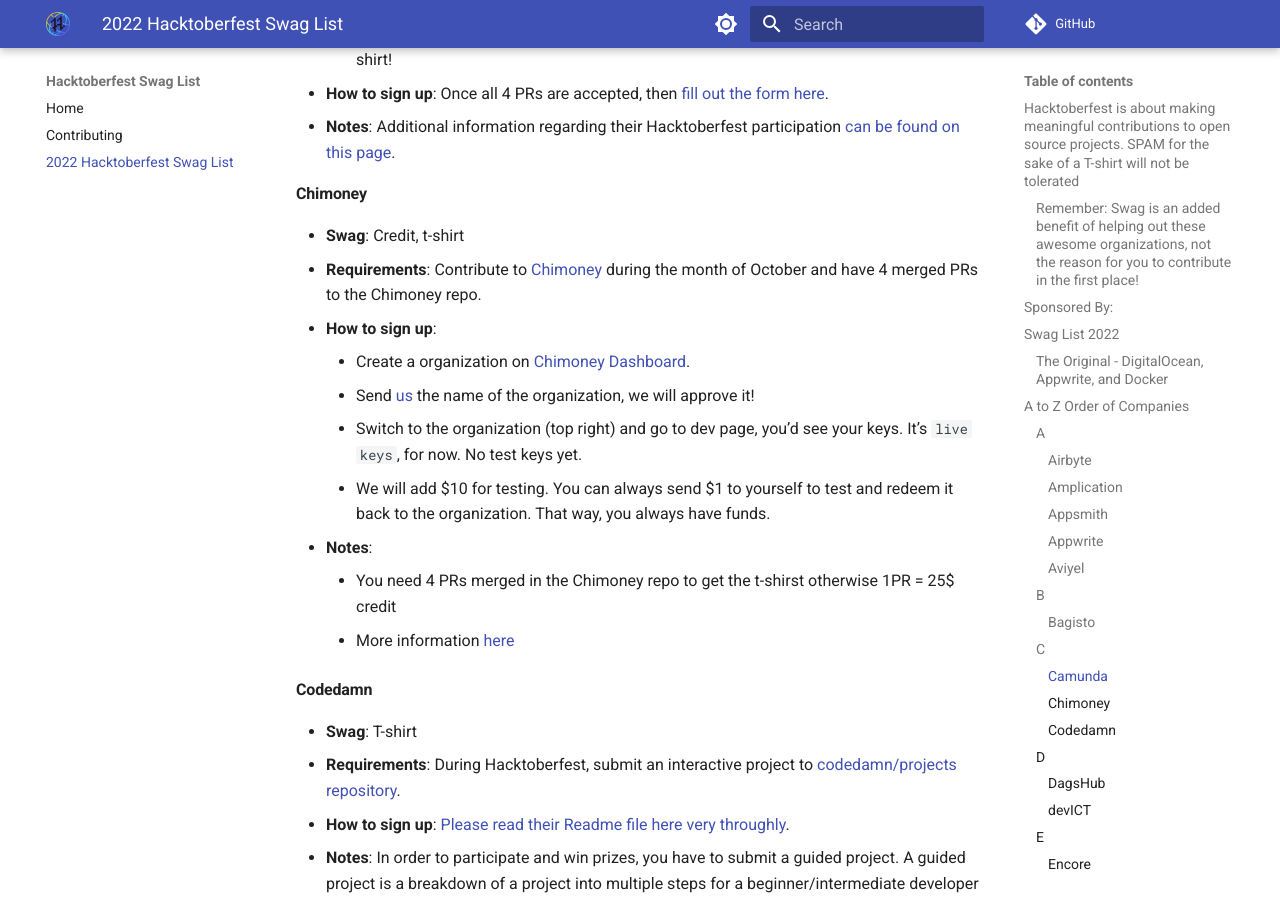
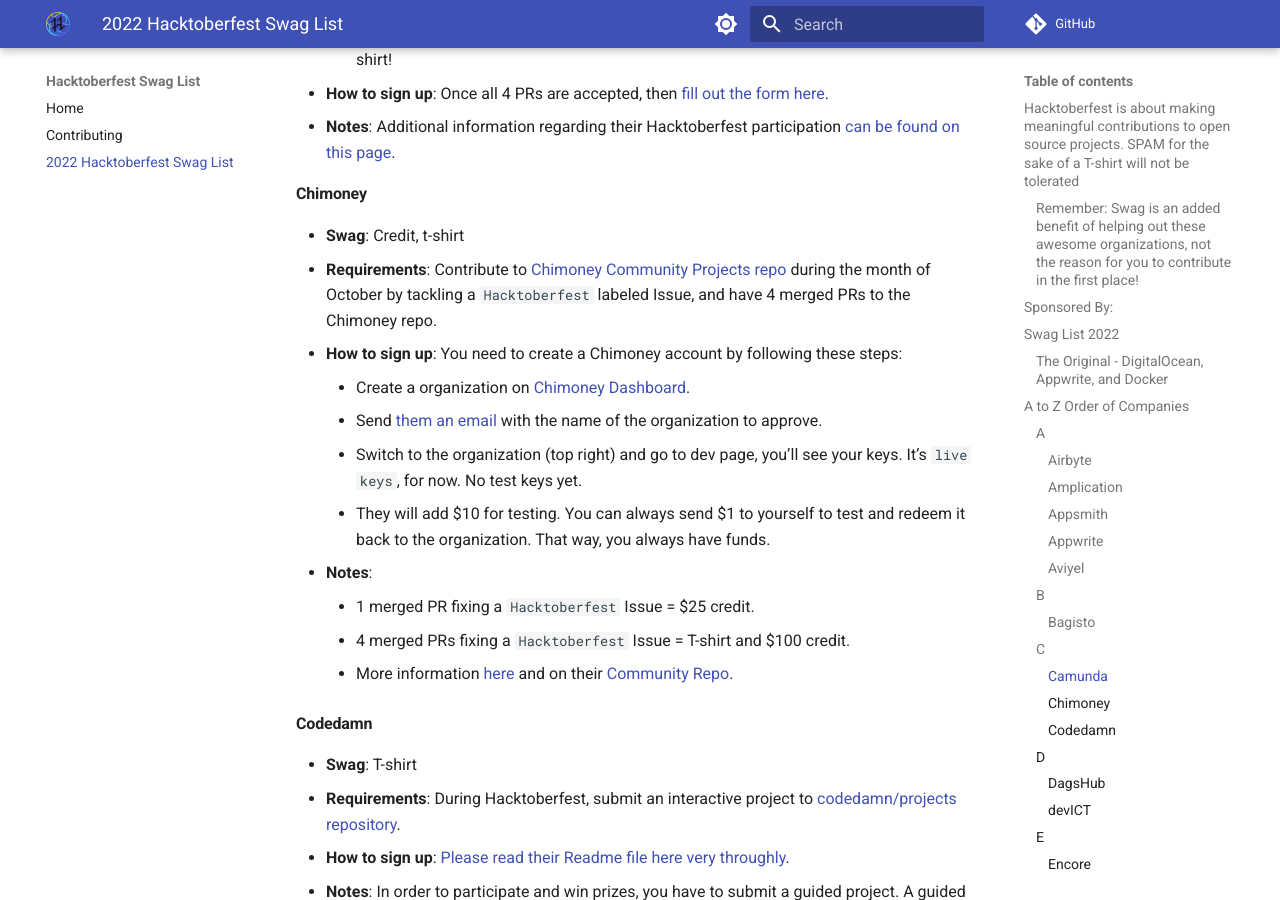
Before and after one commit to crweiner/hacktoberfest-swag-list, an MkDocs documentation site: the page built from docs/list.md, in a window 1280 px wide and 900 px high, scrolled down 4592 px. Built offline with MkDocs 1.6.1 and Material for MkDocs 9.7.7, drawn with Linux system fonts in a browser that asks for light colours; comment, search, counter and statistics services are not loaded.

Commit message:
Update Chimoney

```diff
--- a/docs/list.md
+++ b/docs/list.md
@@ -137,15 +137,16 @@
 #### **Chimoney**
 
 - **Swag**: Credit, t-shirt
-- **Requirements**: Contribute to [Chimoney](https://github.com/Chimoney/chimoney-community-projects){:target="\_blank"} during the month of October and have 4 merged PRs to the Chimoney repo.
-- **How to sign up**:
+- **Requirements**: Contribute to [Chimoney Community Projects repo](https://github.com/Chimoney/chimoney-community-projects){:target="\_blank"} during the month of October by tackling a `Hacktoberfest` labeled Issue, and have 4 merged PRs to the Chimoney repo.
+- **How to sign up**: You need to create a Chimoney account by following these steps:
     - Create a organization on [Chimoney Dashboard](https://dash.chimoney.io){:target="\_blank"}.
-    - Send [us](mailto:support@chimoney.io) the name of the organization, we will approve it!
-    - Switch to the organization (top right) and go to dev page, you’d see your keys. It’s `live keys`, for now. No test keys yet.
-    - We will add $10 for testing. You can always send $1 to yourself to test and redeem it back to the organization. That way, you always have funds.
+    - Send [them an email](mailto:support@chimoney.io) with the name of the organization to approve.
+    - Switch to the organization (top right) and go to dev page, you’ll see your keys. It’s `live keys`, for now. No test keys yet.
+    - They will add $10 for testing. You can always send $1 to yourself to test and redeem it back to the organization. That way, you always have funds.
 - **Notes**:
-    - You need 4 PRs merged in the Chimoney repo to get the t-shirst otherwise 1PR = 25$ credit
-    - More information [here](https://twitter.com/chimoney_io/status/1576286913723596803?s=48&t=JCGsKCKdKEB_sVfGml2m6w){:target="\_blank"}
+    - 1 merged PR fixing a `Hacktoberfest` Issue = $25 credit.
+    - 4 merged PRs fixing a `Hacktoberfest` Issue = T-shirt and $100 credit.
+    - More information [here](https://twitter.com/chimoney_io/status/1576286913723596803?s=48&t=JCGsKCKdKEB_sVfGml2m6w){:target="\_blank"} and on their [Community Repo](https://github.com/Chimoney/chimoney-community-projects){:target="\_blank"}.
 
 #### **Codedamn**
 
```
